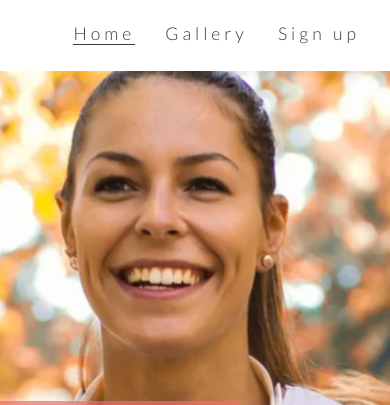
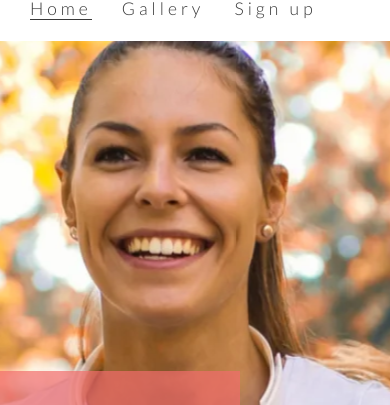
Before and after one commit to MBilalQureshi/love-running, a plain HTML site: page index.html in a window 390 px wide. Shown: the part 154-559 px from the top of the page. Drawn offline with nearby package versions, Linux system fonts and the light colour scheme.

Commit message:
Style menu area for screen 950px wide and down

```diff
--- a/assets/css/style.css
+++ b/assets/css/style.css
@@ -282,3 +282,15 @@ And then we set the width to 100%, float it to the left and again clear out any
         display: none;
     }
 }
+
+/* For medium Screen sizes from 950px wide and down */
+@media screen and (max-width:950px){
+    #menu{
+        clear: left; /* all the menu moves down instead of breaking one by one as its left side get cleared now*/
+        float: left; /* The menu items float to the left side*/
+        margin-left: 30px; /*So that menu doesnt attach to the left edge of screen and navigation elements*/
+        margin-bottom: 20px; /* to give some space below menu*/
+        line-height: 25px; /*Same case as above somehow*/
+
+    }
+}
```
